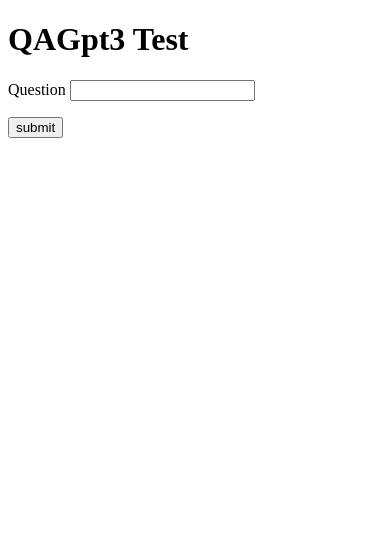
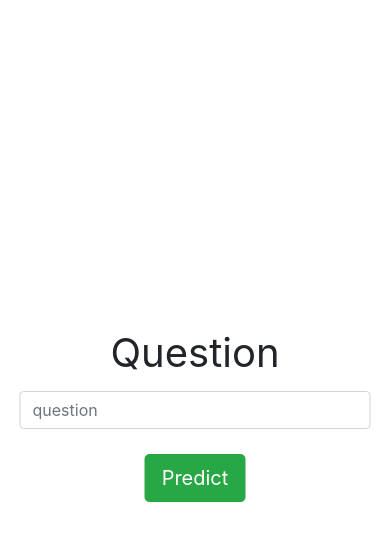
Before and after one commit to phamdan/QAGpt3, a Flask app: page / in a window 390 px wide. Shown: the top 541 px of the page. Run offline with Flask 2, Linux system fonts and the light colour scheme; parts of the project's set-up code (start-up, migrations or seed data) failed here and were passed over; some libraries are stand-ins or nearby versions.

Commit message:
Update web

```diff
--- a/run.py
+++ b/run.py
@@ -82,4 +82,4 @@ if __name__ == "__main__":
 
   gpt3_model = init(settings.OPENAI_DOCUMENTS_PATH, settings.OPENAI_API_KEY)
 
-  app.run(host="0.0.0.0", port=5000)
+  app.run(host="0.0.0.0", port=5001)
--- /dev/null
+++ b/static/scripts/index.js
@@ -0,0 +1,18 @@
+$(function () {
+  $('#submit').click(function (e) {
+    e.preventDefault();
+    var question = $('#question').val();
+    $.ajax({
+      url: '/predict',
+      data: { 'question': question },
+      type: 'POST',
+      success: function (response) {
+        const res = JSON.parse(response);
+        $('span#result').html(res.data)
+      },
+      error: function (error) {
+        console.log(error);
+      }
+    });
+  });
+});
--- /dev/null
+++ b/static/styles/index.css
@@ -0,0 +1,14 @@
+.myForm {
+  min-width: 500px;
+  position: absolute;
+  text-align: center;
+  top: 50%;
+  left: 50%;
+  transform: translate(-50%, -50%);
+  font-size: 2.5rem
+}
+@media (max-width: 500px) {
+  .myForm {
+    min-width: 90%;
+  }
+}
--- a/templates/index.html
+++ b/templates/index.html
@@ -1,14 +1,40 @@
 <!DOCTYPE html>
 <html lang="en">
+
 <head>
     <meta charset="UTF-8">
-    <title>FlaskBlog</title>
+    <title>QAGpt3</title>
+    <link rel="stylesheet" href="https://cdn.jsdelivr.net/npm/bootstrap@4.3.1/dist/css/bootstrap.min.css"
+        integrity="sha384-ggOyR0iXCbMQv3Xipma34MD+dH/1fQ784/j6cY/iJTQUOhcWr7x9JvoRxT2MZw1T" crossorigin="anonymous">
+    <link rel="stylesheet" type="text/css" href="{{ url_for('static', filename='styles/index.css') }}">
+    <script src="https://code.jquery.com/jquery-3.3.1.slim.min.js"
+        integrity="sha384-q8i/X+965DzO0rT7abK41JStQIAqVgRVzpbzo5smXKp4YfRvH+8abtTE1Pi6jizo"
+        crossorigin="anonymous"></script>
+    <script src="https://cdn.jsdelivr.net/npm/popper.js@1.14.7/dist/umd/popper.min.js"
+        integrity="sha384-UO2eT0CpHqdSJQ6hJty5KVphtPhzWj9WO1clHTMGa3JDZwrnQq4sF86dIHNDz0W1"
+        crossorigin="anonymous"></script>
+    <script src="https://cdn.jsdelivr.net/npm/bootstrap@4.3.1/dist/js/bootstrap.min.js"
+        integrity="sha384-JjSmVgyd0p3pXB1rRibZUAYoIIy6OrQ6VrjIEaFf/nJGzIxFDsf4x0xIM+B07jRM"
+        crossorigin="anonymous"></script>
+    <script src="https://cdnjs.cloudflare.com/ajax/libs/jquery/3.6.1/jquery.min.js"
+        integrity="sha512-aVKKRRi/Q/YV+4mjoKBsE4x3H+BkegoM/em46NNlCqNTmUYADjBbeNefNxYV7giUp0VxICtqdrbqU7iVaeZNXA=="
+        crossorigin="anonymous" referrerpolicy="no-referrer"></script>
+    <script src="{{ url_for('static', filename='scripts/index.js') }}"></script>
 </head>
+
 <body>
-    <h1>QAGpt3 Test</h1>
-    <form action = "http://127.0.0.1:5000/predict" method = "POST">
-        <p>Question <input type="text" name="question" /></p>
-        <p><input type = "submit" value = "submit" /></p>
-    </form>
+    <div class="container">
+        <form id="form" class="myForm" method="post">
+            <div class="form-group">
+                <label for="question">Question</label>
+                <input class="form-control input-lg" type="text" name="question" id="question" placeholder="question" />
+            </div>
+            <span id="result"></span>
+            <div class="form-group">
+                <input id="submit" type="button" name="button" class="btn btn-success btn-lg" value="Predict" />
+            </div>
+        </form>
+    </div>
 </body>
+
 </html>
```
